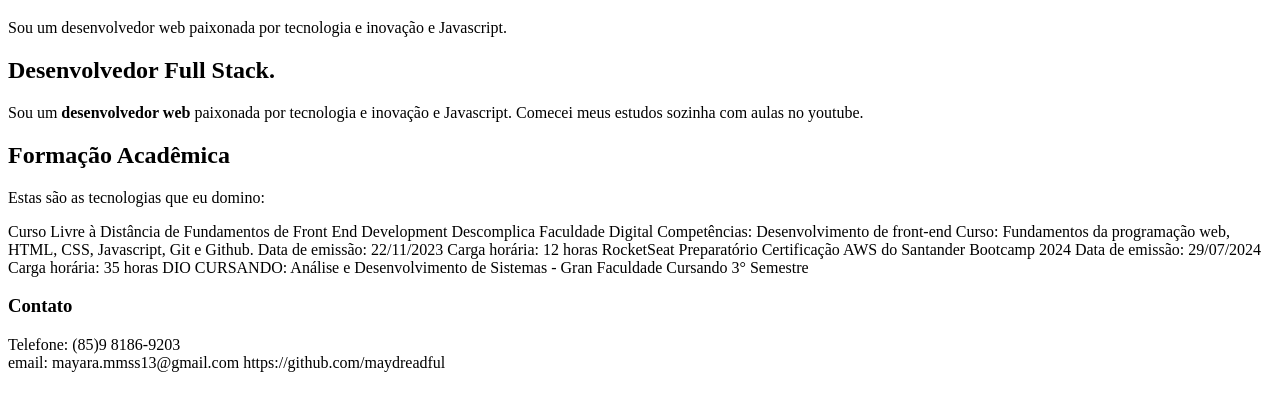
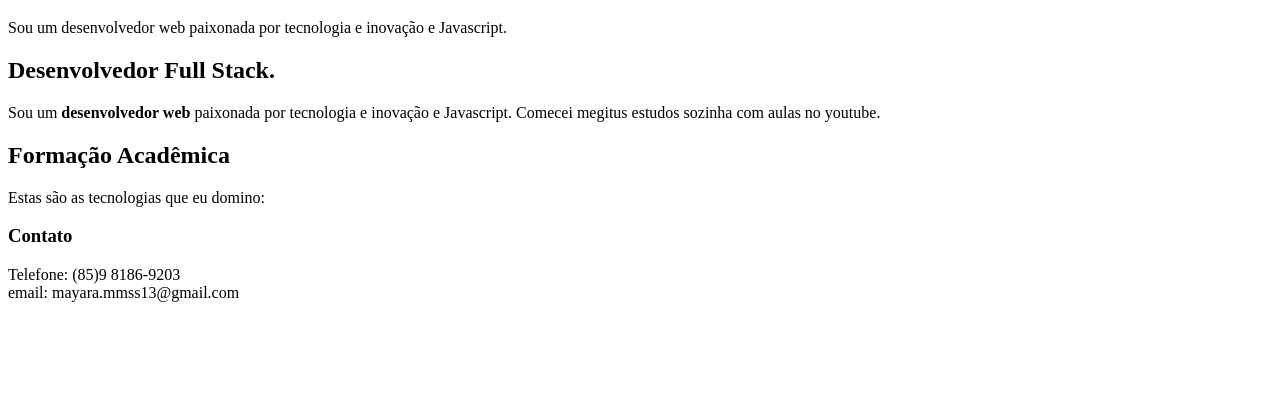
Before and after one commit to maydreadful/projetosistema1, a plain HTML site: page index.html in a window 1280 px wide. Shown: the part 61-472 px from the top of the page. Drawn offline with Linux system fonts and the light colour scheme.

Commit message:
atualização

```diff
--- a/index.html
+++ b/index.html
@@ -18,35 +18,15 @@
     <p>
       Sou um <strong> desenvolvedor web</strong> paixonada por tecnologia e
       inovação e Javascript.
-      Comecei meus estudos sozinha com aulas no youtube.
+      Comecei megitus estudos sozinha com aulas no youtube.
     </p>
 
     <h2>Formação Acadêmica</h2>
     <p>Estas são as tecnologias que eu domino:</p>
 
-    Curso Livre à Distância de Fundamentos de Front End Development
-    Descomplica Faculdade Digital
-Competências: Desenvolvimento de front-end
-
-    Curso: Fundamentos da programação web, HTML, CSS, Javascript, Git e Github.
-    Data de emissão: 22/11/2023
-Carga horária: 12 horas
-RocketSeat
-
-
-Preparatório Certificação AWS do Santander Bootcamp 2024
-    Data de emissão: 29/07/2024
-Carga horária: 35 horas
-    DIO
-
-    CURSANDO:
-    Análise e Desenvolvimento de Sistemas - Gran Faculdade
-    Cursando 3° Semestre
-
     <h3>Contato</h3>
     <p>Telefone: (85)9 8186-9203 <br>
       email: mayara.mmss13@gmail.com
-      https://github.com/maydreadful
 
     </p>
   </body>
```
